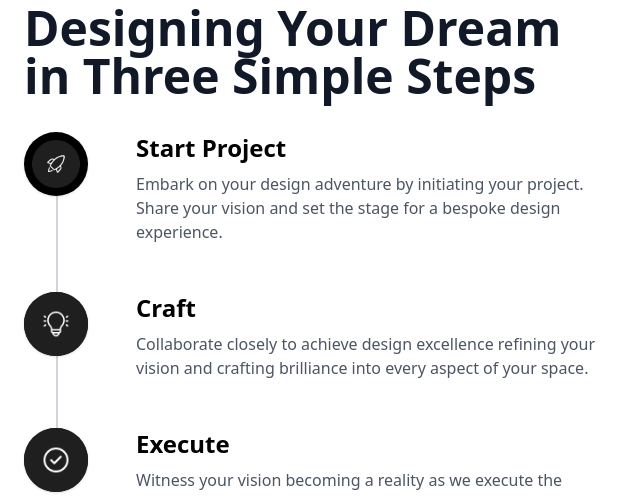
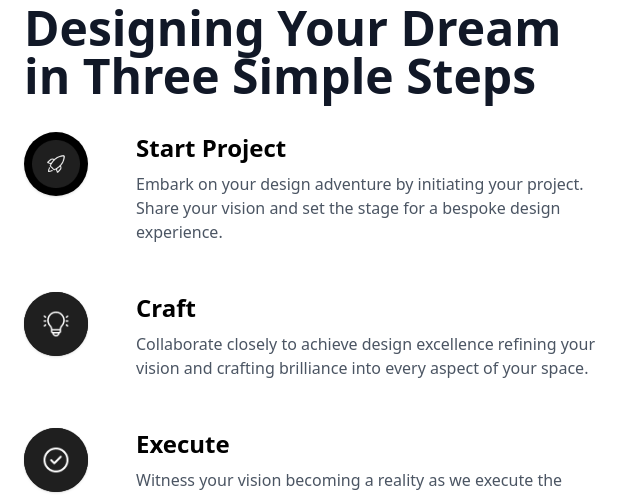
Before and after one commit to Rahma260/interior-design, a website: page public/index.html in a window 1280 px wide. Shown: the part 2320-2817 px from the top of the page, 0-640 px from the left. Drawn offline with nearby package versions, Linux system fonts and the light colour scheme.

Commit message:
Update index.html

```diff
--- a/public/index.html
+++ b/public/index.html
@@ -145,7 +145,7 @@
           Simple Steps</h2>
         <div class="flex flex-col md:flex-row items-start md:space-x-8">
           <div class="relative w-full">
-            <div class="absolute top-0 left-5 md:left-8 w-0.5 bg-gray-300 h-[18rem] md:h-[20rem]"></div>
+
             <div class="flex items-start mb-12">
               <div
                 class="z-10 flex items-center justify-center w-12 h-12 md:w-16 md:h-16 bg-black rounded-full shadow flex-shrink-0">
```
